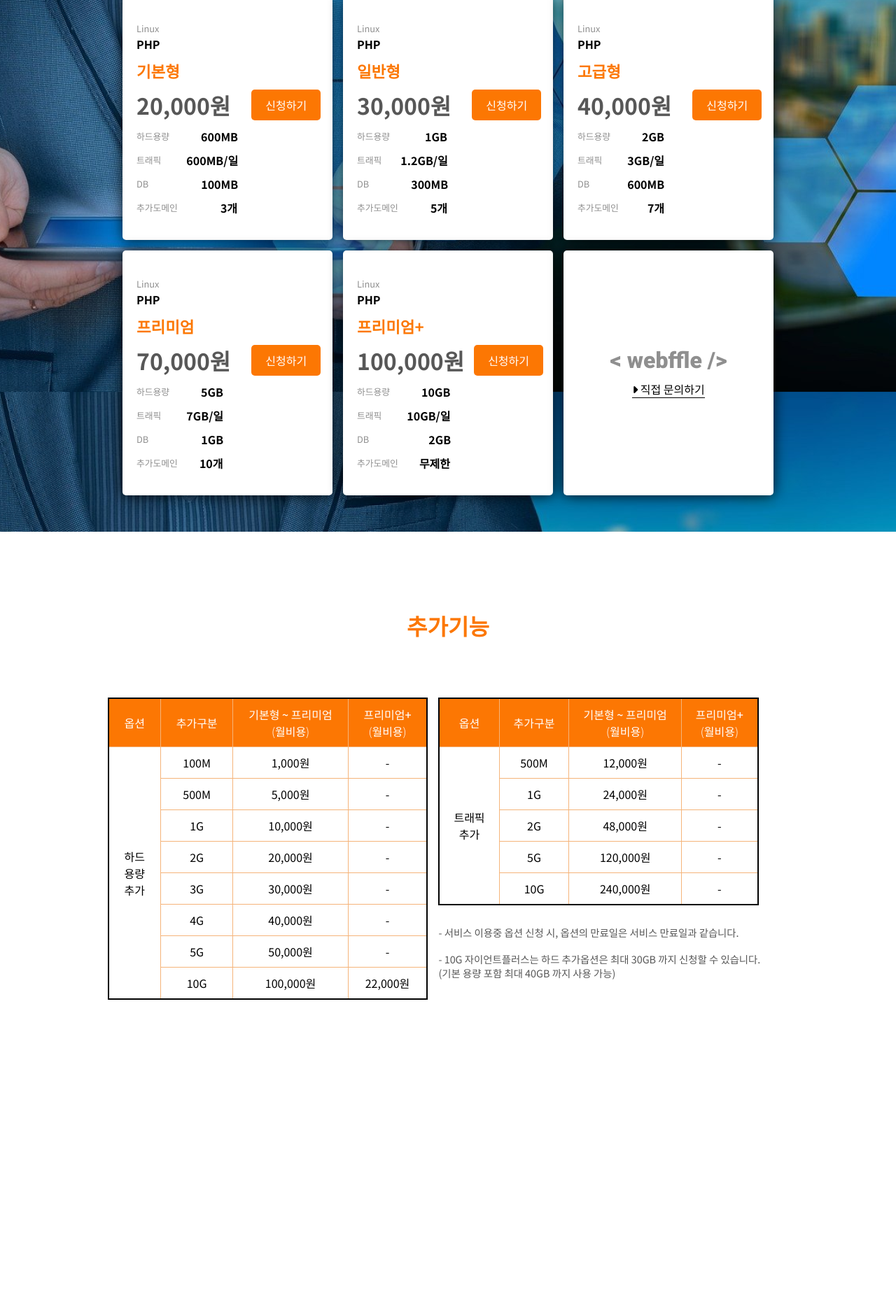
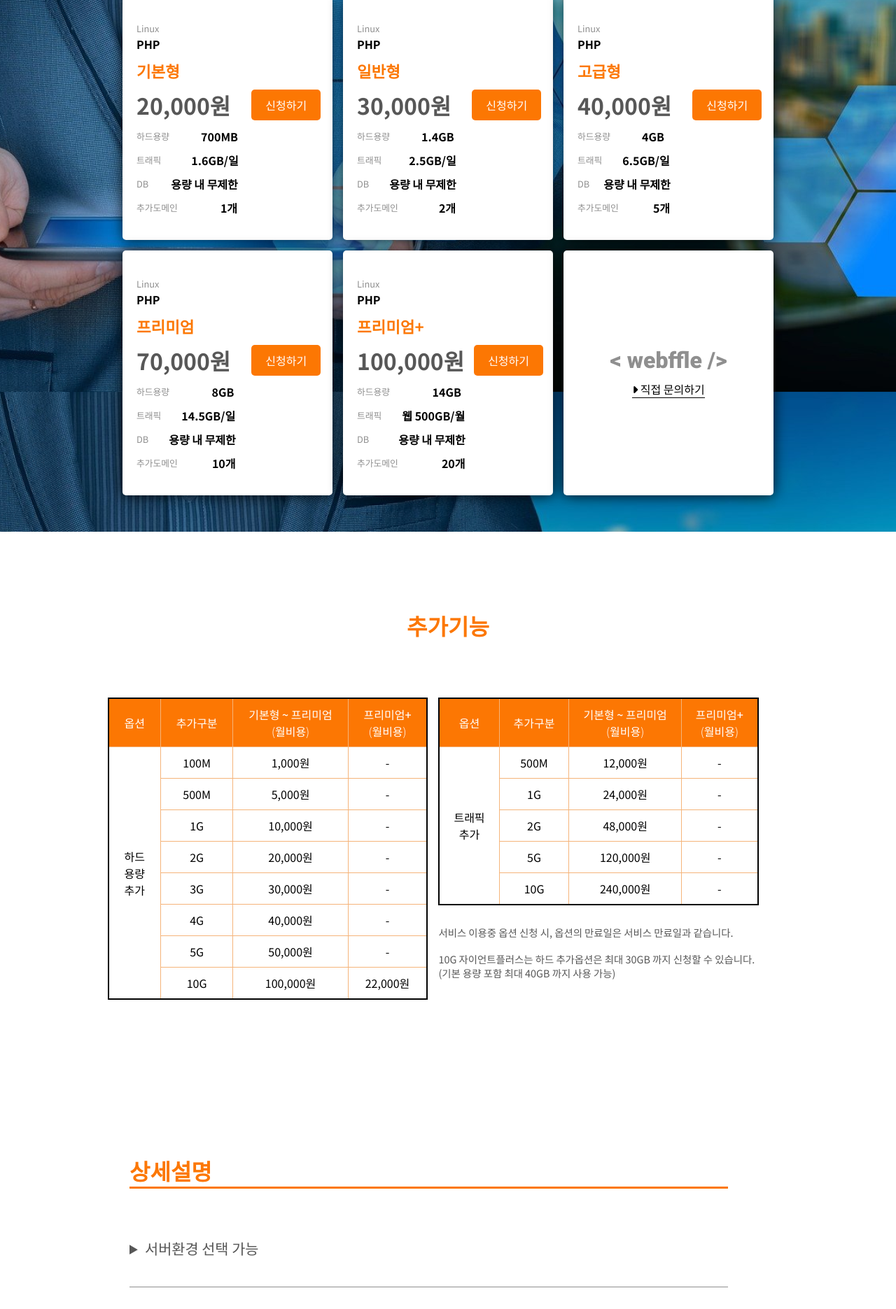
Before and after one commit to JohnnyKnon/WebAgency, a PHP site: page /pages/hosting/hosting.html in a window 1280 px wide. Shown: the part 240-2111 px from the top of the page at 70% size. Run offline with PHP 8.4, Linux system fonts and the light colour scheme; style sheets or scripts are compiled from the project's sources; some libraries are stand-ins or nearby versions.

Commit message:
Hosting Page Complete

```diff
--- a/pages/hosting/hosting.html
+++ b/pages/hosting/hosting.html
@@ -454,22 +454,22 @@
             <!-- HDD Storage -->
             <section class="apply__hdd">
               <span>하드용량</span>
-              <p>600MB</p>
+              <p>700MB</p>
             </section>
             <!-- Trafic -->
-            <section class="apply__trafic">
+            <section class="apply__trafic-modify-basic">
               <span>트래픽</span>
-              <p>600MB/일</p>
+              <p>1.6GB/일</p>
             </section>
             <!-- DB -->
             <section class="apply__db db-1">
               <span>DB</span>
-              <p>100MB</p>
+              <p>용량 내 무제한</p>
             </section>
             <!-- Domain -->
             <section class="apply__domain domain-1">
               <span>추가도메인</span>
-              <p>3개</p>
+              <p>1개</p>
             </section>
           </section>
           <!-- 일반형 -->
@@ -487,24 +487,24 @@
               <button>신청하기</button>
             </section>
             <!-- HDD Storage -->
-            <section class="apply__hdd-modify">
+            <section class="apply__hdd">
               <span>하드용량</span>
-              <p>1GB</p>
+              <p>1.4GB</p>
             </section>
             <!-- Trafic -->
-            <section class="apply__trafic-modify">
+            <section class="apply__trafic">
               <span>트래픽</span>
-              <p>1.2GB/일</p>
+              <p>2.5GB/일</p>
             </section>
             <!-- DB -->
             <section class="apply__db db-2">
               <span>DB</span>
-              <p>300MB</p>
+              <p>용량 내 무제한</p>
             </section>
             <!-- Domain -->
             <section class="apply__domain domain-2">
               <span>추가도메인</span>
-              <p>5개</p>
+              <p>2개</p>
             </section>
           </section>
           <!-- 고급형 -->
@@ -524,22 +524,22 @@
             <!-- HDD Storage -->
             <section class="apply__hdd">
               <span>하드용량</span>
-              <p>2GB</p>
+              <p>4GB</p>
             </section>
             <!-- Trafic -->
-            <section class="apply__trafic">
+            <section class="apply__trafic-modify">
               <span>트래픽</span>
-              <p>3GB/일</p>
+              <p>6.5GB/일</p>
             </section>
             <!-- DB -->
             <section class="apply__db db-3">
               <span>DB</span>
-              <p>600MB</p>
+              <p>용량 내 무제한</p>
             </section>
             <!-- Domain -->
             <section class="apply__domain domain-3">
               <span>추가도메인</span>
-              <p>7개</p>
+              <p>5개</p>
             </section>
           </section>
           <!-- 프리미엄 -->
@@ -557,19 +557,19 @@
               <button>신청하기</button>
             </section>
             <!-- HDD Storage -->
-            <section class="apply__hdd">
+            <section class="apply__hdd-modify">
               <span>하드용량</span>
-              <p>5GB</p>
+              <p>8GB</p>
             </section>
             <!-- Trafic -->
-            <section class="apply__trafic">
+            <section class="apply__trafic-modify">
               <span>트래픽</span>
-              <p>7GB/일</p>
+              <p>14.5GB/일</p>
             </section>
             <!-- DB -->
             <section class="apply__db db-4">
               <span>DB</span>
-              <p>1GB</p>
+              <p>용량 내 무제한</p>
             </section>
             <!-- Domain -->
             <section class="apply__domain domain-4">
@@ -592,24 +592,24 @@
               <button>신청하기</button>
             </section>
             <!-- HDD Storage -->
-            <section class="apply__hdd">
+            <section class="apply__hdd-modify">
               <span>하드용량</span>
-              <p>10GB</p>
+              <p>14GB</p>
             </section>
             <!-- Trafic -->
-            <section class="apply__trafic">
+            <section class="apply__trafic-modify">
               <span>트래픽</span>
-              <p>10GB/일</p>
+              <p>웹 500GB/월</p>
             </section>
             <!-- DB -->
             <section class="apply__db db-5">
               <span>DB</span>
-              <p>2GB</p>
+              <p>용량 내 무제한</p>
             </section>
             <!-- Domain -->
             <section class="apply__domain domain-5">
               <span>추가도메인</span>
-              <p>무제한</p>
+              <p>20개</p>
             </section>
           </section>
           <!-- Contact -->
@@ -726,13 +726,13 @@
             </table>
             <ul>
               <li>
-                - 서비스 이용중 옵션 신청 시, 옵션의 만료일은 서비스 만료일과
+                서비스 이용중 옵션 신청 시, 옵션의 만료일은 서비스 만료일과
                 같습니다.
               </li>
               <br />
               <br />
               <li>
-                - 10G 자이언트플러스는 하드 추가옵션은 최대 30GB 까지 신청할 수
+                10G 자이언트플러스는 하드 추가옵션은 최대 30GB 까지 신청할 수
                 있습니다.
                 <br />(기본 용량 포함 최대 40GB 까지 사용 가능)
               </li>
@@ -741,7 +741,145 @@
         </article>
       </section>
       <!-- Detail Info section -->
-      <section id="detail"></section>
+      <section id="detail">
+        <section id="detail__box">
+          <h1>상세설명</h1>
+          <!-- Enviroment -->
+          <details class="enviroment">
+            <summary>서버환경 선택 가능</summary>
+            <ul>
+              <li>
+                PHP 7.4 / mariadb-10.0.x / UTF-8 / HTTP2.0 / Apache2 / InnoDB
+                지원
+              </li>
+              <li>
+                PHP 7.3 / mariadb-10.0.x / UTF-8 / HTTP2.0 / Apache2 / InnoDB
+                지원
+              </li>
+              <li>
+                PHP 7.0 / mariadb-10.0.x / UTF-8 / HTTP2.0 / Apache2 / InnoDB
+                지원
+              </li>
+              <li>PHP 5.5 / Mysql 5.x / UTF-8</li>
+              <li>PHP 5.5 / Mysql 5.x / EUC-KR</li>
+              <li>워드프레스, 그누보드 등 프로그램 자동설치 및 MySQLi 지원</li>
+            </ul>
+          </details>
+          <!-- Program -->
+          <details class="program">
+            <summary>프로그램 자동설치</summary>
+            <ul>
+              <li>
+                <span>UTF-8 환경에서</span><br />
+                워드프레스, 제로보드XE, 그누보드, 킴스큐, 텍스트큐브 자동설치를
+                제공합니다.
+              </li>
+              <li>
+                <span>PHP7 환경에서</span><br />
+                킴스큐, 텍스트큐브, XE 등 일부 프로그램은 자동설치가 지원되지
+                않습니다.
+              </li>
+            </ul>
+          </details>
+          <!-- SSL -->
+          <details class="ssl">
+            <summary>SSL 향상</summary>
+            <ul>
+              <li>SNI 지원</li>
+              <li>SSL 기본포트(443) 사용가능</li>
+            </ul>
+          </details>
+          <!-- Language / Script -->
+          <details class="language">
+            <summary>Language / Script</summary>
+            <ul>
+              <li>
+                <span
+                  >cgi, perl script, gcc, C/C++ Complier, SSI, Flash, DBI/DBD,
+                  zend optimizer, Python</span
+                >
+              </li>
+              <li>
+                GD라이브러리를 제외한 다른 lib나 파일을 설치해서 사용할 시에는
+                작동을 안하거나 비정상적으로 작동할 수 있습니다.
+              </li>
+              <li>php7 서버 환경에서는 cgi 사용이 불가능합니다.</li>
+            </ul>
+          </details>
+          <!-- FTP / SFTP / SSH지원 -->
+          <details class="ftp">
+            <summary>FTP/SFTP/SSH 지원</summary>
+            <ul>
+              <li>SSH 터널링(Tunneling)은 지원하지 않습니다.</li>
+            </ul>
+          </details>
+          <!-- DB -->
+          <details class="db">
+            <summary>DB 환경</summary>
+            <ul>
+              <li>
+                MySQL은 Localhost로 기본 접속되며 설정은 신청하면 원격으로
+                설정됩니다.
+              </li>
+            </ul>
+          </details>
+          <!-- E-mail -->
+          <details class="email">
+            <summary>이메일 계정</summary>
+            <ul>
+              <li>각 계정의 메일 용량은 5MB</li>
+              <li class="li__box">
+                [계정 수]<br />기본형- 3개, 일반형- 10개,<br />
+                [고급형, 프리미엄]- 30개, 프리미엄 플러스- 50개
+              </li>
+              <li>
+                메일 발송은 한번에 30통/ 하루에 500통까지만 발송이 가능합니다.
+              </li>
+              <li>자정(00시)에 초기화 됩니다.</li>
+            </ul>
+          </details>
+          <!-- Benefit -->
+          <details class="benefit">
+            <summary>월사용료 혜택</summary>
+            <ul>
+              <li>
+                신청하시는 서비스 기간에 따라 월사용료 할인 혜택을 제공합니다.
+              </li>
+              <li>
+                <span>6개월(5%), 12개월(10%), 24개월(12%), 36개월(15%)</span>
+              </li>
+            </ul>
+          </details>
+          <!-- Limit -->
+          <details class="limit">
+            <summary>서비스 제한</summary>
+            <ul>
+              <li>
+                서버 부하가 과도한 계정의 경우 서비스가 취소될 수 있습니다.
+              </li>
+              <li>
+                DB용량은 서버 디스크 한도 내에서 무제한으로 제공되며 과도한 이용
+                시 제한될 수 있습니다.
+              </li>
+              <li>
+                무료 제공되는 스트리밍 서비스는 트래픽 폭주 시 일시적으로
+                서비스를 제한할 수 있습니다.
+              </li>
+            </ul>
+          </details>
+          <!-- Change -->
+          <details class="change">
+            <summary>서비스 변경 / 추가</summary>
+            <ul>
+              <li>
+                서비스를 사용하다 용량이 부족한 경우, 상위 서비스로의 변경이
+                가능합니다.
+              </li>
+              <li>(하위 서비스로의 변경은 불가능합니다.)</li>
+            </ul>
+          </details>
+        </section>
+      </section>
     </main>
     <!-- footer -->
     <footer>
--- a/scss/hosting/hosting.css
+++ b/scss/hosting/hosting.css
@@ -253,35 +253,39 @@ main #apply .apply__box section .apply__hdd {
 }
 
 main #apply .apply__box section .apply__hdd-modify {
-  gap: 30px;
+  gap: 40.5px;
 }
 
 main #apply .apply__box section .apply__trafic {
-  gap: 16px;
+  gap: 19px;
+}
+
+main #apply .apply__box section .apply__trafic-modify-basic {
+  gap: 23px;
 }
 
 main #apply .apply__box section .apply__trafic-modify {
-  gap: 7px;
+  gap: 9px;
 }
 
 main #apply .apply__box section .db-1 {
-  gap: 55px;
+  gap: 12px;
 }
 
 main #apply .apply__box section .db-2 {
-  gap: 40px;
+  gap: 9px;
 }
 
 main #apply .apply__box section .db-3 {
-  gap: 34px;
+  gap: 0px;
 }
 
 main #apply .apply__box section .db-4 {
-  gap: 55px;
+  gap: 9px;
 }
 
 main #apply .apply__box section .db-5 {
-  gap: 65px;
+  gap: 22px;
 }
 
 main #apply .apply__box section .domain-1 {
@@ -289,19 +293,19 @@ main #apply .apply__box section .domain-1 {
 }
 
 main #apply .apply__box section .domain-2 {
-  gap: 26px;
+  gap: 38px;
 }
 
 main #apply .apply__box section .domain-3 {
-  gap: 21px;
+  gap: 29px;
 }
 
 main #apply .apply__box section .domain-4 {
-  gap: 11px;
+  gap: 29px;
 }
 
 main #apply .apply__box section .domain-5 {
-  gap: 10px;
+  gap: 42px;
 }
 
 main #apply .apply__box #contact {
@@ -533,4 +537,87 @@ main #add article section li {
     font-size: 0.8rem;
   }
 }
+
+main #detail {
+  height: 100%;
+  display: -webkit-box;
+  display: -ms-flexbox;
+  display: flex;
+  -webkit-box-pack: center;
+      -ms-flex-pack: center;
+          justify-content: center;
+  -webkit-box-align: center;
+      -ms-flex-align: center;
+          align-items: center;
+  padding: 100px 0;
+}
+
+main #detail #detail__box {
+  max-width: 950px;
+  width: 100%;
+  display: -webkit-box;
+  display: -ms-flexbox;
+  display: flex;
+  -webkit-box-orient: vertical;
+  -webkit-box-direction: normal;
+      -ms-flex-direction: column;
+          flex-direction: column;
+  -webkit-box-align: start;
+      -ms-flex-align: start;
+          align-items: flex-start;
+  gap: 30px;
+  font-family: "Noto Sans KR", sans-serif;
+}
+
+main #detail #detail__box h1 {
+  font-size: 2rem;
+  color: #fc7703;
+  border-bottom: 3px solid #fc7703;
+  width: 90%;
+  margin: 0 20px;
+}
+
+main #detail #detail__box details {
+  width: 90%;
+  border-bottom: 1px solid #8f8f8f;
+  padding: 20px 0;
+  margin: 0 20px;
+  cursor: pointer;
+  z-index: 600;
+}
+
+main #detail #detail__box details summary {
+  font-size: 1.3rem;
+  color: #575757;
+  padding: 20px 0;
+}
+
+main #detail #detail__box details ul {
+  padding: 0 10px;
+}
+
+main #detail #detail__box details ul li {
+  font-weight: 400;
+  font-size: 0.8rem;
+  padding: 10px 0;
+}
+
+main #detail #detail__box .program ul li span {
+  font-weight: 700;
+}
+
+main #detail #detail__box .language ul li span {
+  color: #fc7703;
+}
+
+main #detail #detail__box .email ul .li__box {
+  display: block;
+  border-top: 2px solid #f5b47a;
+  padding: 5px 0;
+  font-weight: 700;
+}
+
+main #detail #detail__box .benefit ul li span {
+  font-weight: 700;
+}
 /*# sourceMappingURL=hosting.css.map */
--- a/scss/hosting/hosting.scss
+++ b/scss/hosting/hosting.scss
@@ -345,37 +345,41 @@ main {
         }
         .apply__hdd-modify {
           // flex
-          gap: 30px;
+          gap: 40.5px;
         }
         // Trafic
         .apply__trafic {
           // flex
-          gap: 16px;
+          gap: 19px;
+        }
+        .apply__trafic-modify-basic {
+          // flex
+          gap: 23px;
         }
         .apply__trafic-modify {
           // flex
-          gap: 7px;
+          gap: 9px;
         }
         // DB
         .db-1 {
           // flex
-          gap: 55px;
+          gap: 12px;
         }
         .db-2 {
           // flex
-          gap: 40px;
+          gap: 9px;
         }
         .db-3 {
           // flex
-          gap: 34px;
+          gap: 0px;
         }
         .db-4 {
           // flex
-          gap: 55px;
+          gap: 9px;
         }
         .db-5 {
           // flex
-          gap: 65px;
+          gap: 22px;
         }
         // Domain
         .domain-1 {
@@ -384,19 +388,19 @@ main {
         }
         .domain-2 {
           // flex
-          gap: 26px;
+          gap: 38px;
         }
         .domain-3 {
           // flex
-          gap: 21px;
+          gap: 29px;
         }
         .domain-4 {
           // flex
-          gap: 11px;
+          gap: 29px;
         }
         .domain-5 {
           // flex
-          gap: 10px;
+          gap: 42px;
         }
       }
       // Contact Section Style
@@ -579,5 +583,122 @@ main {
   }
   //   detail
   #detail {
+    // height
+    height: 100%;
+    // flex
+    display: flex;
+    justify-content: center;
+    align-items: center;
+    // padding
+    padding: 100px 0;
+    // detail box
+    #detail__box {
+      // max-width
+      max-width: 950px;
+      // width
+      width: 100%;
+      // flex
+      @include flexboxStyle();
+      align-items: flex-start;
+      gap: 30px;
+      // font
+      font-family: $kr-font-family;
+      // title
+      h1 {
+        // font
+        font-size: 2rem;
+        color: $orange-color;
+        // border
+        border-bottom: 3px solid $orange-color;
+        // width
+        width: 90%;
+        // padding
+        margin: 0 20px;
+      }
+      //   details total styling
+      details {
+        //   width
+        width: 90%;
+        // border
+        border-bottom: 1px solid $grey-color;
+        // padding
+        padding: 20px 0;
+        //   margin
+        margin: 0 20px;
+        // cursor
+        cursor: pointer;
+        // z-index
+        z-index: 600;
+        // summary
+        summary {
+          // font
+          font-size: 1.3rem;
+          color: $dark-grey-color;
+          // padding
+          padding: 20px 0;
+        }
+        // total ul li styling
+        ul {
+          // padding
+          padding: 0 10px;
+          li {
+            // font
+            font-weight: $regular-weight;
+            font-size: 0.8rem;
+            // padding
+            padding: 10px 0;
+          }
+        }
+      }
+      // program Styling
+      .program {
+        ul {
+          li {
+            // span
+            span {
+              // font
+              font-weight: $bold-weight;
+            }
+          }
+        }
+      }
+      // Language Styling
+      .language {
+        ul {
+          li {
+            // span
+            span {
+              color: $orange-color;
+            }
+          }
+        }
+      }
+      // email Styling
+      .email {
+        ul {
+          .li__box {
+            // block
+            display: block;
+            // border
+            border-top: 2px solid $light-orange-color;
+            // padding
+            padding: 5px 0;
+            // font
+            font-weight: $bold-weight;
+          }
+        }
+      }
+      // benfit
+      .benefit {
+        ul {
+          li {
+            span {
+              // font
+              font-weight: $bold-weight;
+            }
+          }
+        }
+      }
+    }
   }
 }
```
Also changed, not shown: 1 other file.
